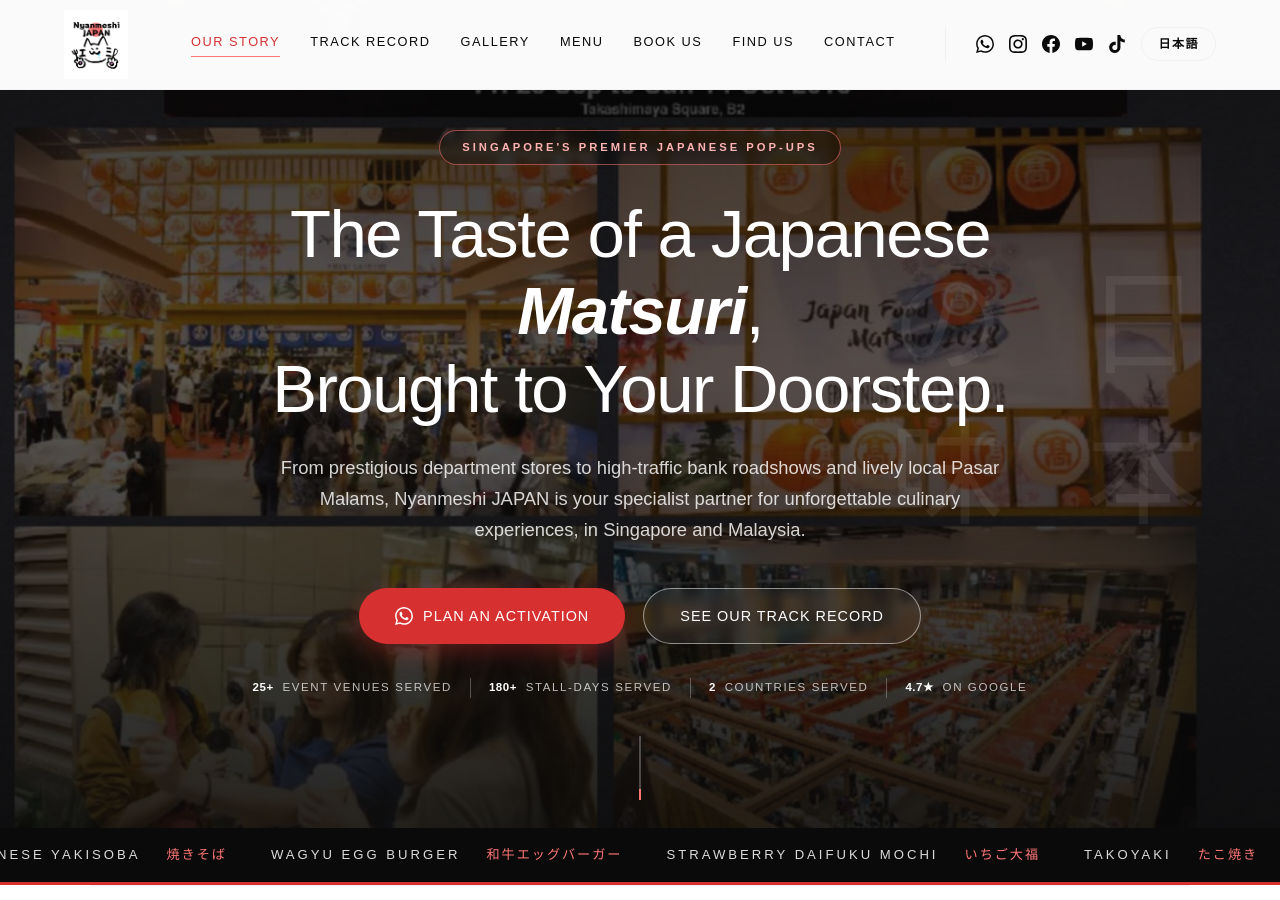
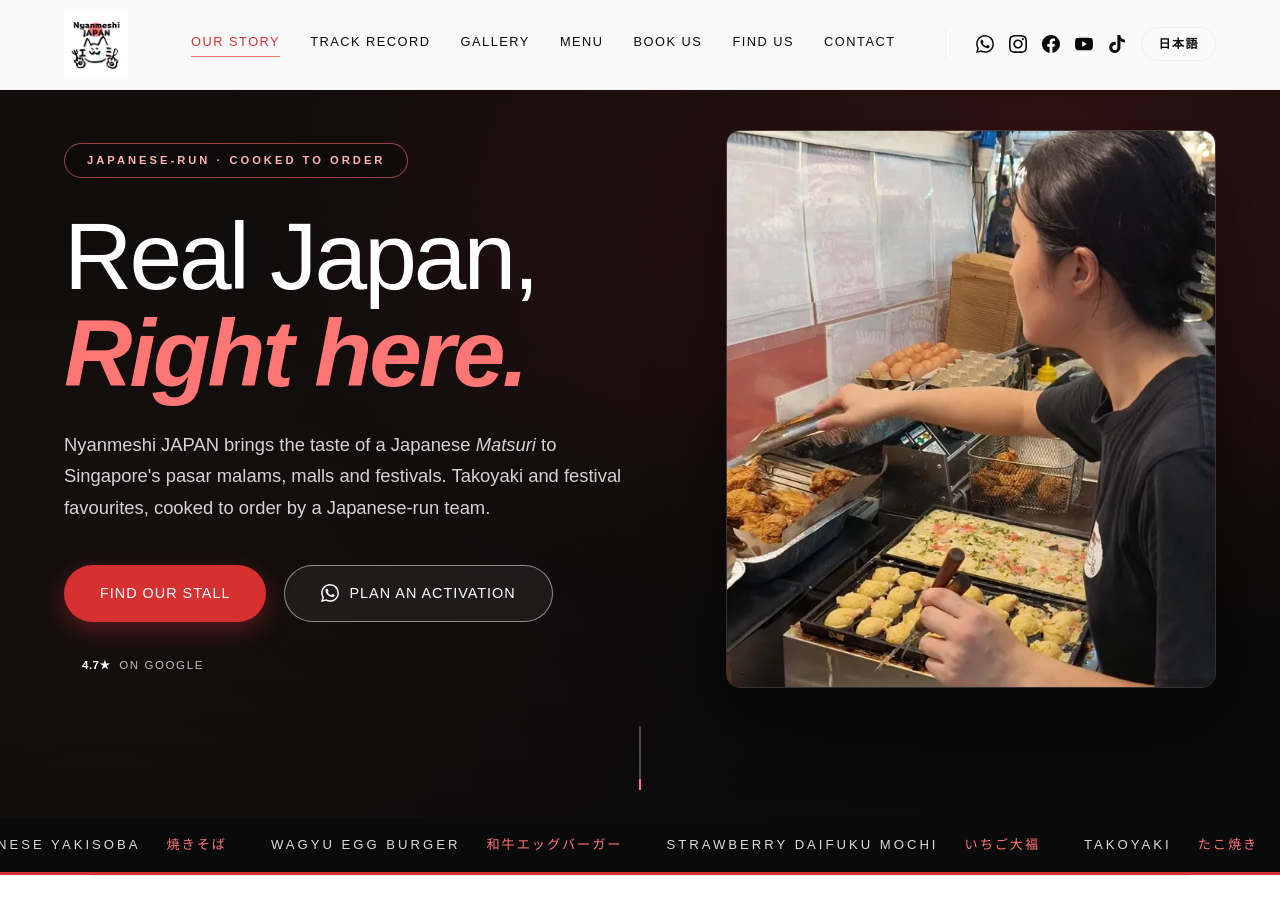
Before and after one commit to DaikiMaekawa2/DaikiMaekawa2.github.io, a Jekyll site: the page built from index.html, in a window 1280 px wide and 900 px high. Built offline with Jekyll 4.4.1, drawn with Linux system fonts in a browser that asks for light colours; some of the changed text lies outside the part shown.

Commit message:
English homepage: 'Real Japan, Right here.' hero, proof band, photo-led menu
- Split hero with tagline, 'Find Our Stall' (Instagram, per the evergreen
  no-live-schedule policy) first, griddle photo, clean gradient instead of the
  event photo with another company's banner
- 'What Makes It Real' proof band replaces the numeric stats band on EN; the
  EN hero proof line shows only the live Google rating
- Timeline copy drops the stall-days count
- Signature menu cards for takoyaki and karaage now use real photos
- JA page unchanged (keeps its stats band and hero)

```diff
--- a/_data/i18n.yml
+++ b/_data/i18n.yml
@@ -21,12 +21,13 @@
     url: /ja/
     aria: 日本語版を見る
   hero:
-    badge: Singapore's Premier Japanese Pop-ups
-    title: 'The Taste of a Japanese <strong><em>Matsuri</em></strong>,<br>Brought to Your Doorstep.'
+    badge: Japanese-run · Cooked to order
+    title: 'Real Japan,<br><strong><em>Right here.</em></strong>'
     lead: >-
-      From prestigious department stores to high-traffic bank roadshows and
-      lively local Pasar Malams, Nyanmeshi JAPAN is your specialist partner for
-      unforgettable culinary experiences, in Singapore and Malaysia.
+      Nyanmeshi JAPAN brings the taste of a Japanese <em>Matsuri</em> to
+      Singapore's pasar malams, malls and festivals. Takoyaki and festival
+      favourites, cooked to order by a Japanese-run team.
+    cta_find: Find Our Stall
     cta_primary: Plan an Activation
     cta_secondary: See Our Track Record
     proof_aria: Nyanmeshi JAPAN track record
@@ -53,6 +54,9 @@
       traditions and event organizers, providing our partners with seamless,
       high-performance F&amp;B solutions that shoppers love, proven across
       Singapore and, since August 2026, in Malaysia.
+  proof:
+    subtitle: Why Nyanmeshi
+    title: What Makes It Real
   reach:
     subtitle: Our Reach
     title: Island-wide in Singapore.<br>Proven in Malaysia.
--- a/_data/timeline.yml
+++ b/_data/timeline.yml
@@ -47,7 +47,7 @@
   name_ja: ハートランド巡回出店
   type: Pasar Malam × 4
   type_ja: パサマラム（夜市）× 4
-  desc: 'Four consecutive night-market runs across the island''s east and west: 73 stall-days, our longest continuous stretch of the year.'
+  desc: 'Four consecutive night-market runs across the island''s east and west: our longest continuous stretch of the year.'
   desc_ja: 島の東西をめぐる4会場連続の夜市出店（計73営業日）。年間最長の連続稼働です。
 
 - period: Jul – Sep 2026
--- a/_includes/sections.html
+++ b/_includes/sections.html
@@ -2,42 +2,54 @@
 {% assign t = site.data.i18n[lang] %}
 <main>
 
-    <header class="hero">
+    <header class="hero{% if lang != 'ja' %} hero-split{% endif %}">
+        {%- comment -%} The EN hero is led by the stall photo on the right; the busy
+        event photo (with another company's banner in frame) stays on JA only. {%- endcomment %}
+        {% if lang == 'ja' %}
         <img src="/assets/img/takashimaya_japan_matsuri.webp" alt="" class="hero-bg" width="1000" height="742" fetchpriority="high" aria-hidden="true">
+        {% endif %}
         <span class="hero-kanji" aria-hidden="true">日本の味</span>
         <div class="hero-content">
             <span class="hero-badge">{{ t.hero.badge }}</span>
             <h1>{{ t.hero.title }}</h1>
             <p>{{ t.hero.lead }}</p>
             <div class="hero-ctas">
-                {%- comment -%} JA targets Japanese suppliers, who prefer email
-                for first contact; EN organizers get WhatsApp. {%- endcomment %}
+                {%- comment -%} JA targets Japanese suppliers, who prefer email for first
+                contact. EN leads with "Find Our Stall": the site has no live schedule
+                (evergreen policy), so "where is the stall this week" is answered by
+                Instagram; organizers get WhatsApp second. {%- endcomment %}
                 {% if lang == 'ja' %}
                 <a href="mailto:{{ site.email }}" class="btn btn-primary">
                     <svg viewBox="0 0 24 24"><path d="M20 4H4c-1.1 0-1.99.9-1.99 2L2 18c0 1.1.9 2 2 2h16c1.1 0 2-.9 2-2V6c0-1.1-.9-2-2-2zm0 4l-8 5-8-5V6l8 5 8-5v2z"/></svg>
                     {{ t.hero.cta_primary }}
                 </a>
+                <a href="#season" class="btn btn-ghost">{{ t.hero.cta_secondary }}</a>
                 {% else %}
-                <a href="https://wa.me/{{ site.whatsapp }}" target="_blank" rel="noopener noreferrer" class="btn btn-primary">
+                <a href="https://www.instagram.com/{{ site.instagram }}/" target="_blank" rel="noopener noreferrer" class="btn btn-primary" data-cta="instagram_find_stall_hero">{{ t.hero.cta_find }}</a>
+                <a href="https://wa.me/{{ site.whatsapp }}" target="_blank" rel="noopener noreferrer" class="btn btn-ghost">
                     {% include icon-whatsapp.html %}
                     {{ t.hero.cta_primary }}
                 </a>
                 {% endif %}
-                <a href="#season" class="btn btn-ghost">{{ t.hero.cta_secondary }}</a>
             </div>
 
             {%- comment -%} Proof line in the "first look" zone. Built from
             _data/stats.yml (the same floors as the numbers band), so the two
             can never disagree and nothing here needs a date. {%- endcomment %}
             <ul class="hero-proof" aria-label="{{ t.hero.proof_aria }}">
-                {%- for stat in site.data.stats limit: 3 %}
+                {%- if lang == 'ja' %}{% for stat in site.data.stats limit: 3 %}
                 <li><strong>{{ stat.value }}{{ stat.suffix }}</strong> {% if lang == 'ja' and stat.label_ja %}{{ stat.label_ja }}{% else %}{{ stat.label }}{% endif %}</li>
-                {%- endfor %}
+                {%- endfor %}{% endif %}
                 {%- if site.data.gbp.rating %}
                 <li><a href="{{ site.google_reviews_url }}" target="_blank" rel="noopener noreferrer" data-cta="google_reviews_hero"><strong>{{ site.data.gbp.rating }}★</strong> {{ t.hero.proof_rating }}</a></li>
                 {%- endif %}
             </ul>
         </div>
+        {% if lang != 'ja' %}
+        <figure class="hero-photo">
+            <img src="/assets/img/takoyaki_griddle.webp" alt="Takoyaki cooking on the griddle at the stall" width="640" height="1138" fetchpriority="high">
+        </figure>
+        {% endif %}
         <a href="#about" class="hero-scroll" aria-label="{{ t.hero.cta_secondary }}"><span></span></a>
     </header>
 
@@ -74,6 +86,7 @@
         </div>
     </section>
 
+    {% if lang == 'ja' %}
     <section class="stats-section reveal" aria-label="Nyanmeshi JAPAN by the numbers">
         <div class="stats-grid">
             {% for stat in site.data.stats %}
@@ -84,6 +97,24 @@
             {% endfor %}
         </div>
     </section>
+    {% else %}
+    <section class="proof-section reveal" aria-labelledby="proof-title">
+        <div class="section-header">
+            <span class="section-subtitle">{{ t.proof.subtitle }}</span>
+            <h2 id="proof-title">{{ t.proof.title }}</h2>
+            <div class="divider"></div>
+        </div>
+        <div class="proof-grid">
+            {% for p in site.data.proof %}
+            <div class="proof-item stagger">
+                <span class="proof-num" aria-hidden="true">0{{ forloop.index }}</span>
+                <h3>{{ p.title }}</h3>
+                <p>{{ p.desc }}</p>
+            </div>
+            {% endfor %}
+        </div>
+    </section>
+    {% endif %}
 
     {%- comment -%} Replaces the old interactive map. The dot-matrix island is
     a static SVG (scripts/make_reach_map.py, URA region boundaries) with all
@@ -176,9 +207,13 @@
         </div>
         <div class="menu-grid">
             {% for item in site.data.menu %}
-            <article class="menu-card stagger">
+            <article class="menu-card stagger{% if item.photo %} menu-card--photo{% endif %}">
                 {% if item.signature %}<span class="menu-tag">{{ t.menu.signature_tag }}</span>{% endif %}
+                {% if item.photo %}
+                <img class="menu-photo" src="{{ item.photo }}" alt="{% if lang == 'ja' and item.photo_alt_ja %}{{ item.photo_alt_ja }}{% else %}{{ item.photo_alt }}{% endif %}" width="{{ item.photo_w }}" height="{{ item.photo_h }}" loading="lazy">
+                {% else %}
                 <span class="menu-icon" aria-hidden="true">{{ item.icon }}</span>
+                {% endif %}
                 {%- comment -%} Each page leads with the name its audience reads
                 first; the other name follows as the subtitle. Stacking them
                 (rather than sitting them side by side) keeps every card's title
--- a/assets/css/style.css
+++ b/assets/css/style.css
@@ -1995,3 +1995,164 @@
     .reach-dots { stroke-width: 8; }
     .reach-route { margin: 20px 0 0; letter-spacing: 1px; }
 }
+
+/* --- Redesign (Oct 2026): split hero, proof band, photo-led menu --- */
+.hero-split {
+    background:
+        radial-gradient(ellipse at 82% 18%, rgba(214, 48, 49, 0.32), transparent 55%),
+        radial-gradient(ellipse at 8% 100%, rgba(255, 118, 117, 0.12), transparent 50%),
+        linear-gradient(160deg, #181010 0%, var(--ink-black) 60%);
+    display: grid;
+    grid-template-columns: minmax(0, 1.1fr) minmax(0, 0.9fr);
+    gap: clamp(28px, 5vw, 72px);
+    align-items: center;
+    justify-content: stretch;
+    text-align: left;
+    padding-left: max(5%, calc((100% - 1240px) / 2));
+    padding-right: max(5%, calc((100% - 1240px) / 2));
+}
+
+.hero-split .hero-content {
+    margin: 0;
+    max-width: none;
+}
+
+.hero-split h1 {
+    font-size: clamp(3.2rem, 7.4vw, 6rem);
+    line-height: 1.02;
+    letter-spacing: -3px;
+    margin-bottom: 28px;
+}
+
+.hero-split h1 strong {
+    font-weight: 700;
+    color: var(--brand-red);
+}
+
+.hero-split p {
+    margin-left: 0;
+    margin-right: 0;
+    max-width: 560px;
+}
+
+.hero-split .hero-ctas,
+.hero-split .hero-proof {
+    justify-content: flex-start;
+}
+
+.hero-photo {
+    position: relative;
+    z-index: 2;
+    margin: 0;
+    animation: fadeIn 1.4s cubic-bezier(0.2, 0.8, 0.2, 1);
+}
+
+.hero-photo img {
+    display: block;
+    width: 100%;
+    height: clamp(380px, 62vh, 600px);
+    object-fit: cover;
+    object-position: center 35%;
+    border-radius: 14px;
+    border: 1px solid rgba(255, 255, 255, 0.16);
+    box-shadow: 0 30px 70px rgba(0, 0, 0, 0.5);
+}
+
+@media (max-width: 860px) {
+    .hero-split {
+        grid-template-columns: 1fr;
+        padding-top: 110px;
+        padding-bottom: 110px;
+    }
+    .hero-photo { order: 2; }
+    .hero-photo img { height: 300px; }
+    .hero-split h1 { letter-spacing: -2px; }
+}
+
+.proof-section {
+    padding: 100px 5%;
+    background: var(--paper-white);
+}
+
+.proof-grid {
+    display: grid;
+    grid-template-columns: repeat(4, 1fr);
+    gap: 36px;
+    max-width: 1200px;
+    margin: 0 auto;
+}
+
+.proof-item {
+    border-top: 2px solid var(--brand-red-dark);
+    padding-top: 22px;
+}
+
+.proof-num {
+    display: block;
+    font-size: 0.72rem;
+    font-weight: 600;
+    letter-spacing: 3px;
+    color: var(--brand-red-dark);
+    margin-bottom: 14px;
+}
+
+.proof-item h3 {
+    font-size: 1.3rem;
+    letter-spacing: -0.4px;
+    line-height: 1.25;
+    margin-bottom: 10px;
+}
+
+.proof-item p {
+    font-size: 0.95rem;
+    color: #666;
+}
+
+@media (max-width: 900px) {
+    .proof-grid { grid-template-columns: repeat(2, 1fr); }
+}
+
+@media (max-width: 520px) {
+    .proof-grid { grid-template-columns: 1fr; gap: 28px; }
+    .proof-section { padding: 72px 5%; }
+}
+
+.menu-grid {
+    grid-template-columns: repeat(6, 1fr);
+}
+
+.menu-card {
+    grid-column: span 2;
+}
+
+.menu-card--photo {
+    grid-column: span 3;
+}
+
+.menu-photo {
+    display: block;
+    width: calc(100% + 56px);
+    height: 260px;
+    margin: -32px -28px 22px;
+    object-fit: cover;
+    object-position: center 40%;
+}
+
+@media (max-width: 900px) {
+    .menu-grid { grid-template-columns: 1fr 1fr; }
+    .menu-card,
+    .menu-card--photo { grid-column: span 1; }
+}
+
+@media (max-width: 560px) {
+    .menu-grid { grid-template-columns: 1fr; }
+    .menu-photo { height: 220px; }
+}
+
+@media (max-width: 520px) {
+    .hero-split .hero-badge {
+        letter-spacing: 1.5px;
+        font-size: 0.64rem;
+        padding: 7px 16px;
+    }
+}
```
Also changed, not shown: _data/menu.yml (+10 -0 lines), _data/proof.yml (added, +12 -0 lines), assets/img/karaage_box.webp (added), assets/img/takoyaki_griddle.webp (added), assets/img/takoyaki_menu.webp (added).
